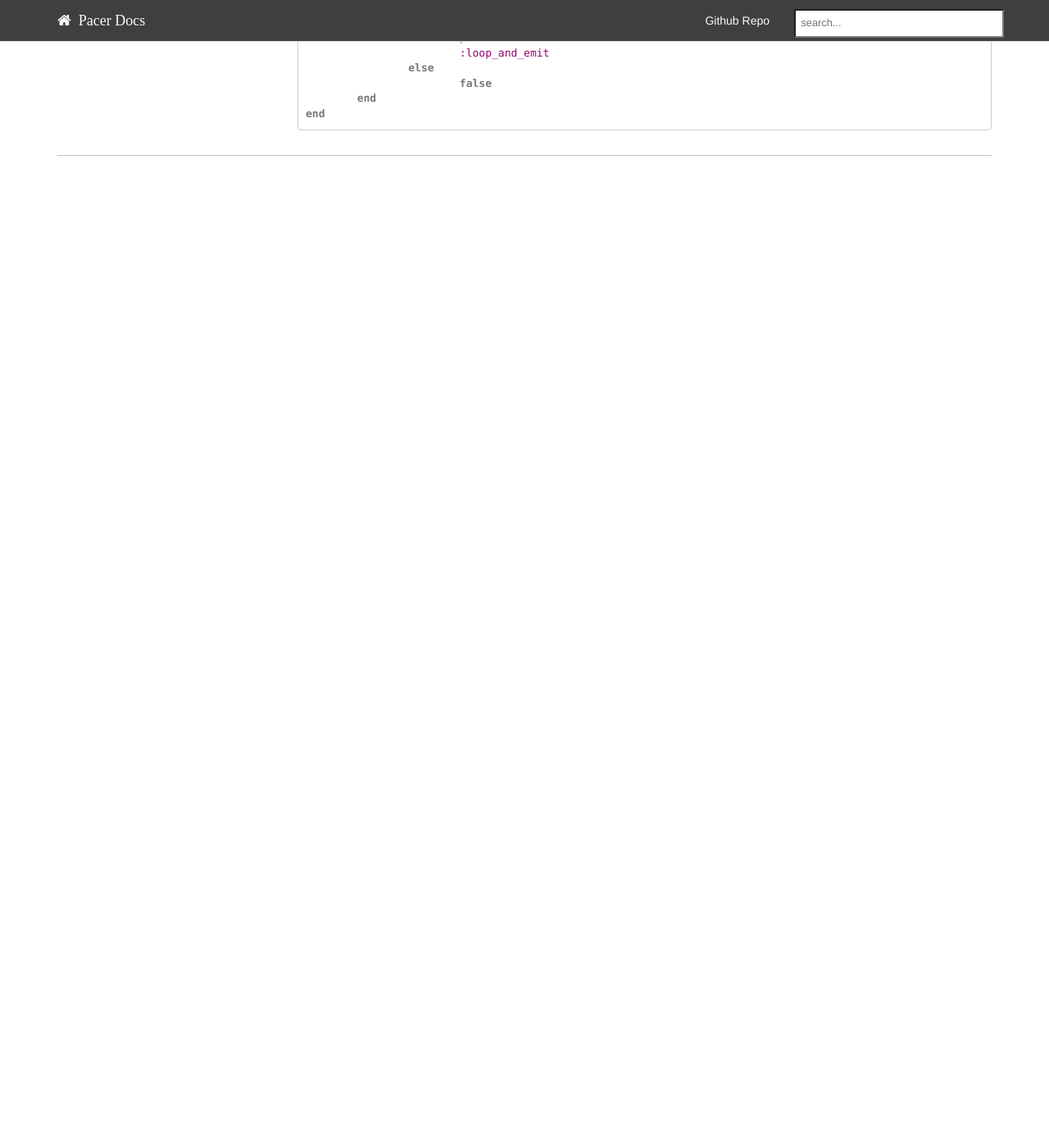
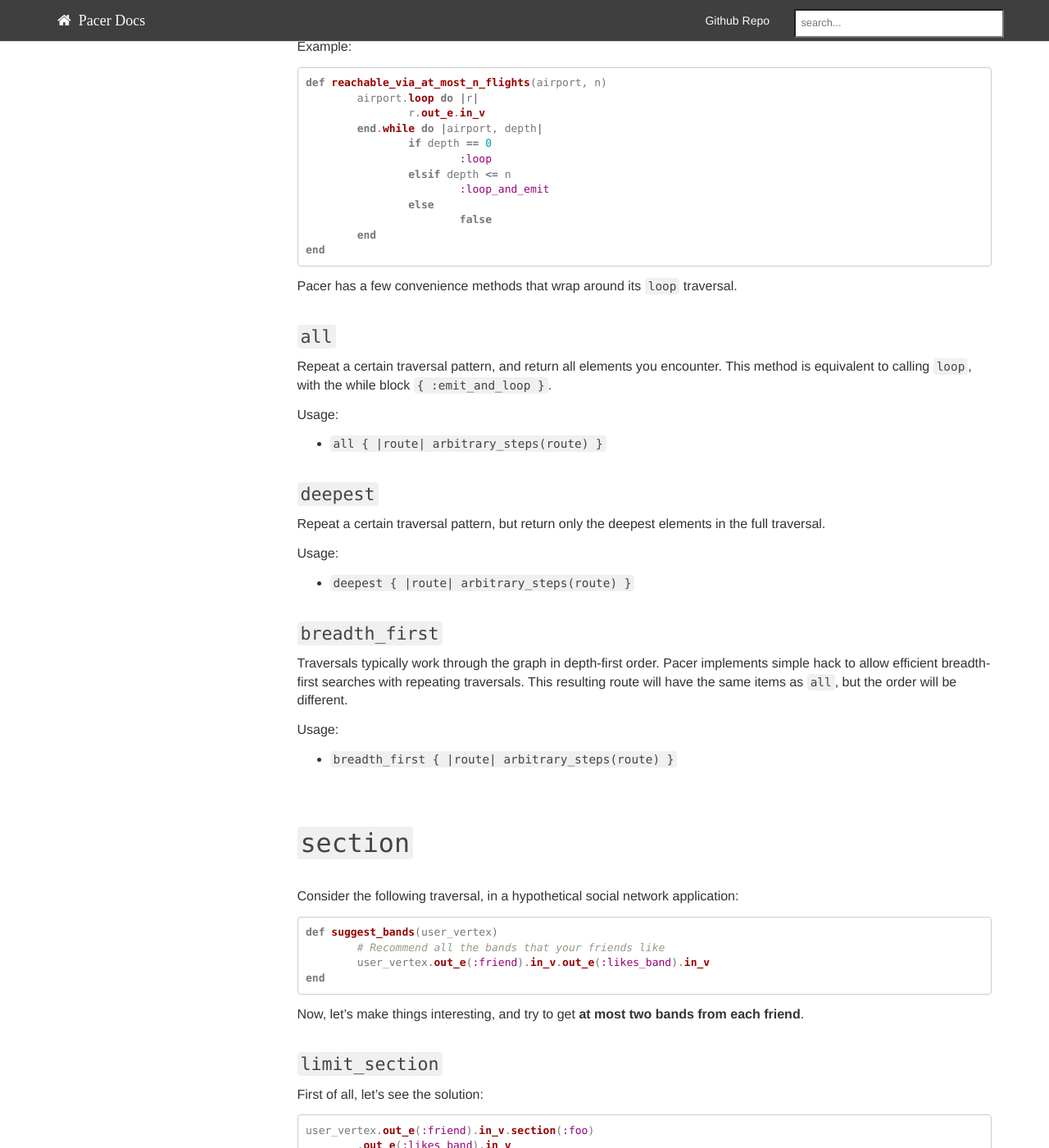
Before and after one commit to pangloss/pacer, a Jekyll site: the page built from pages/routes/routes_traversals.md, in a window 1280 px wide and 1400 px high, scrolled down 3944 px. Shown: the whole window at 82% size. Built offline with Jekyll 4.4.1, drawn with Linux system fonts in a browser that asks for light colours; Markdown is read by kramdown in place of the engine named in the settings; a script that is not in the unit is left out; before the commit the page ends 4235 px from its top, so only the background shows below that; some of the changed text lies outside the part shown.

Commit message:
Adding a little more content - The section traversals, the loop wrappers such as all and deepest, most_frequent filter.

````diff
--- a/pages/routes/routes_traversals.md
+++ b/pages/routes/routes_traversals.md
@@ -160,3 +160,99 @@ def reachable_via_at_most_n_flights(airport, n)
 	end
 end
 ```
+
+
+Pacer has a few convenience methods that wrap around its `loop` traversal.
+
+### `all`
+
+Repeat a certain traversal pattern, and return all elements you encounter.
+This method is equivalent to calling `loop`, with the while block `{ :emit_and_loop }`.
+
+Usage:
+
+ - `all { |route| arbitrary_steps(route) }`
+
+
+### `deepest`
+
+Repeat a certain traversal pattern, but return only the deepest elements in the full traversal.
+
+Usage:
+
+ - `deepest { |route| arbitrary_steps(route) }`
+
+
+### `breadth_first`
+
+Traversals typically work through the graph in depth-first order. Pacer implements simple hack to allow efficient breadth-first searches with repeating traversals.
+This resulting route will have the same items as `all`, but the order will be different.
+
+Usage:
+
+ - `breadth_first { |route| arbitrary_steps(route) }`
+
+
+
+
+## `section`
+
+Consider the following traversal, in a hypothetical social network application:
+
+```ruby
+def suggest_bands(user_vertex)
+	# Recommend all the bands that your friends like
+	user_vertex.out_e(:friend).in_v.out_e(:likes_band).in_v
+end
+```
+
+Now, let's make things interesting, and try to get __at most two bands from each friend__.
+
+### `limit_section`
+
+First of all, let's see the solution:
+
+
+```ruby
+user_vertex.out_e(:friend).in_v.section(:foo)
+ 	.out_e(:likes_band).in_v
+ 	.limit_section(:foo, 2)
+```
+
+What happened here?
+
+ - The call to `section(:foo)` marks the route `user_vertex.out_e(:friend).in_v` as a section called `foo`.
+   - Later in the traversal, we can use the name `foo` to group items.
+   - The items we traverse from each vertex in `user_vertex.out_e(:friend).in_v` are groups together.
+ - The call to `.limit_section(:foo, 2)` means two things:
+   - For each friend (in the `foo` section), treat the bands that they like as one group.
+   - Limit the size of each group to 2 bands.
+
+
+Usage:
+
+ - `limit_section(:section_name, the_limit)`
+
+### `sort_section`
+
+Similarly to `limit_section`, we can sort the items in a section. This can be extremely useful when traversing very large data set.
+
+Usage:
+
+ - `sort_section(:section_name)`
+ - `sort_section(:section_name) { |element| value_to_sort_by(element) }`
+
+Example:
+
+```ruby
+level2 = level1.as(:level1).out.out.sort_section(:level1) { |v| v[:key] }
+result = level2.as(:level2).out.out.sort_section(:level2) { |v| v[:key] }
+```
+
+### `uniq_in_section`
+
+The same way we can sort or limit the items in each section, we can also ask to remove duplicate items.
+
+Usage:
+
+ - `uniq_in_section(:section_name)`
````
Also changed, not shown: pages/routes/filters.md (+20 -0 lines), pages/routes/route_methods.md (+27 -0 lines).
